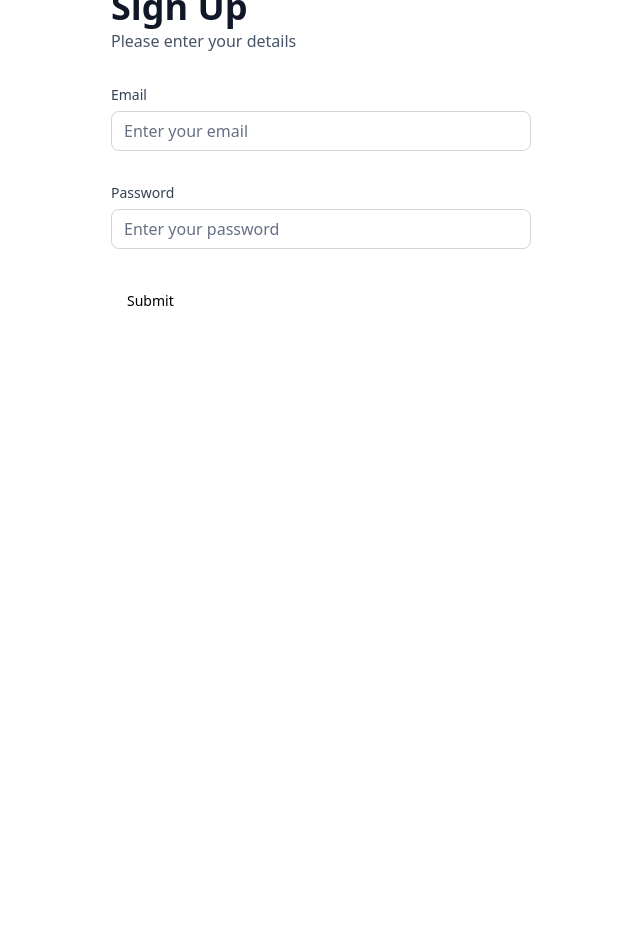
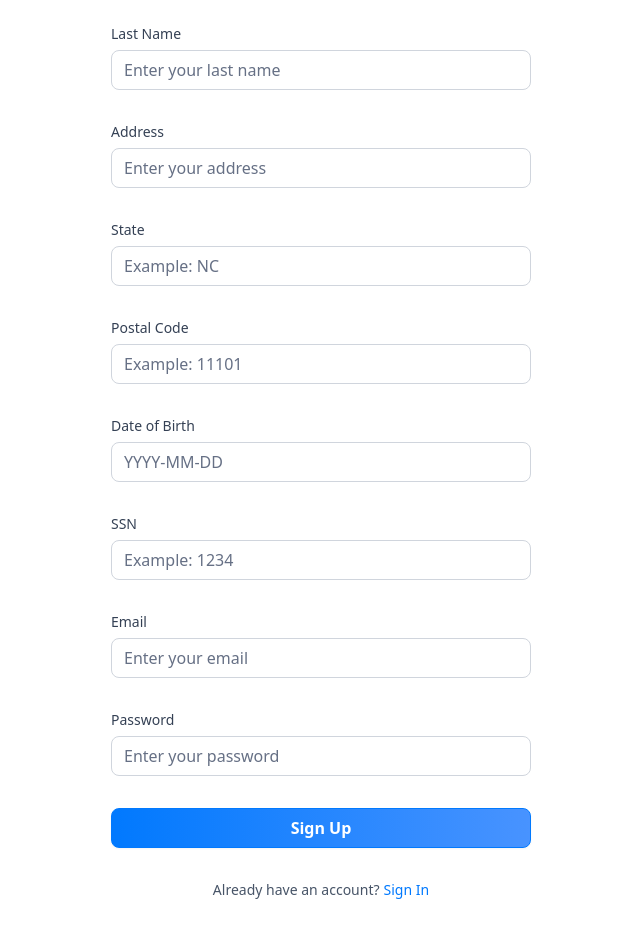
Before and after one commit to gab3v3ga-cod3s/banking-web-app, a Next.js app: page /sign-up in a window 1280 px wide. Shown: the part 280-1218 px from the top of the page, without its empty margins (319-959 px from the left). Before the commit the page ends 800 px from the top, so only its background shows below. Built offline with nearby package versions, Linux system fonts and the light colour scheme.

Commit message:
implement new changes for sign in / sign up page, including type checking for form fields, loading bars for signing in/up, and page navigation back and forth

```diff
--- a/components/AuthForm.tsx
+++ b/components/AuthForm.tsx
@@ -20,13 +20,17 @@
 import { Input } from "@/components/ui/input"
 import CustomInput from './CustomInput'
 import { authFormSchema } from '@/lib/utils'
+import { Loader2 } from 'lucide-react'
 
 const AuthForm = ({ type }: { type: string }) => {
   const [user, setUser] = useState(null);
+  const [isLoading, setIsLoading] = useState(false)
+
+  const formSchema = authFormSchema(type);
 
   // 1. Define your form.
-  const form = useForm<z.infer<typeof authFormSchema>>({
-    resolver: zodResolver(authFormSchema),
+  const form = useForm<z.infer<typeof formSchema>>({
+    resolver: zodResolver(formSchema),
     defaultValues: {
       email: "",
       password: "",
@@ -34,10 +38,12 @@
   })
 
   // 2. Define a submit handler.
-  function onSubmit(values: z.infer<typeof authFormSchema>) {
+  function onSubmit(values: z.infer<typeof formSchema>) {
     // Do something with the form values.
     // This will be type-safe and validated.
+    setIsLoading(true)
     console.log(values)
+    setIsLoading(false);
   }
 
   return (
@@ -83,23 +89,91 @@
             <>
                 <Form {...form}>
                     <form onSubmit={form.handleSubmit(onSubmit)} className="space-y-8">
+                        {type === 'sign-up' && (
+                            <>
+                                <CustomInput
+                                    control={form.control}
+                                    name='firstName'
+                                    label="First Name"
+                                    placeholder="Enter your first name"
+                                />
+                                <CustomInput
+                                    control={form.control}
+                                    name='lastName'
+                                    label="Last Name"
+                                    placeholder="Enter your last name"
+                                />
+                                <CustomInput
+                                    control={form.control}
+                                    name='address1'
+                                    label="Address"
+                                    placeholder="Enter your address"
+                                />
+                                <CustomInput
+                                    control={form.control}
+                                    name='state'
+                                    label="State"
+                                    placeholder="Example: NC"
+                                />
+                                <CustomInput
+                                    control={form.control}
+                                    name='postalCode'
+                                    label="Postal Code"
+                                    placeholder="Example: 11101"
+                                />
+                                <CustomInput
+                                    control={form.control}
+                                    name='dateOfBirth'
+                                    label="Date of Birth"
+                                    placeholder="YYYY-MM-DD"
+                                />
+                                <CustomInput
+                                    control={form.control}
+                                    name='ssn'
+                                    label="SSN"
+                                    placeholder="Example: 1234"
+                                />
+                            </>
+                        )}
+
                         <CustomInput
                             control={form.control}
                             name='email'
                             label="Email"
-                            type="email"
                             placeholder="Enter your email"
                         />
                         <CustomInput
                             control={form.control}
                             name="password"
                             label="Password"
-                            type="password"
                             placeholder="Enter your password"
                         />
-                        <Button type="submit">Submit</Button>
+                        <div className="flex flex-col gap-4">
+                            <Button type="submit" disabled={isLoading}
+                            className="form-btn">
+                                {isLoading ? (
+                                    <>
+                                        <Loader2 size={20} className="animate-spin"/> &nbsp;
+                                        Loading...
+                                    </>
+                                ) : type === 'sign-in'
+                                    ? 'Sign In' : 'Sign Up'
+                                }
+                            </Button>
+                        </div>
                     </form>
                 </Form>
+
+                <footer className="flex justify-center gap-1">
+                    <p className="text-14 font-normal text-gray-600">
+                        {type === 'sign-in'
+                        ? "Don't have an account?"
+                        : "Already have an account?"}
+                    </p>
+                    <Link href={type === 'sign-in' ? '/sign-up' : '/sign-in'} className="form-link">
+                        {type === 'sign-in' ? 'Sign Up' : 'Sign In'}
+                    </Link>
+                </footer>
             </>
         )}
     </section>
--- a/components/CustomInput.tsx
+++ b/components/CustomInput.tsx
@@ -20,15 +20,16 @@
 import { Control } from "react-hook-form"
 import { authFormSchema } from '@/lib/utils'
 
+const formSchema = authFormSchema('sign-up')
+
 interface CustomInput {
-    control: Control<z.infer<typeof authFormSchema>>,
-    name: FieldPath<z.infer<typeof authFormSchema>>,
+    control: Control<z.infer<typeof formSchema>>,
+    name: FieldPath<z.infer<typeof formSchema>>,
     label: string,
-    type: string,
     placeholder: string,
 }
 
-const CustomInput = ({ control, name, label, placeholder, type }: CustomInput) => {
+const CustomInput = ({ control, name, label, placeholder }: CustomInput) => {
   return (
     <FormField
         control={control}
@@ -43,7 +44,6 @@
                         <Input
                             placeholder={placeholder}
                             className="input-class"
-                            type={type}
                             {...field}
                         />
                     </FormControl>
--- a/lib/utils.ts
+++ b/lib/utils.ts
@@ -195,8 +195,17 @@
   return date > twoDaysAgo ? "Processing" : "Success";
 };
 
-export const authFormSchema = z.object({
+export const authFormSchema = (type: string) => z.object({
+  // sign up
+  // username: z.string().min(8),
+  firstName: type === 'sign-in' ? z.string().optional() : z.string().min(3),
+  lastName: type === 'sign-in' ? z.string().optional() : z.string().min(3),
+  address1: type === 'sign-in' ? z.string().optional() : z.string().max(50),
+  state: type === 'sign-in' ? z.string().optional() : z.string().min(2).max(2),
+  postalCode: type === 'sign-in' ? z.string().optional() : z.string().min(3).max(2),
+  dateOfBirth: type === 'sign-in' ? z.string().optional() : z.string().min(3),
+  ssn: type === 'sign-in' ? z.string().optional() : z.string().min(3),
+  // sign in and sign up
   email: z.string().email(),
   password: z.string().min(8),
-  username: z.string().min(8),
 })
```
